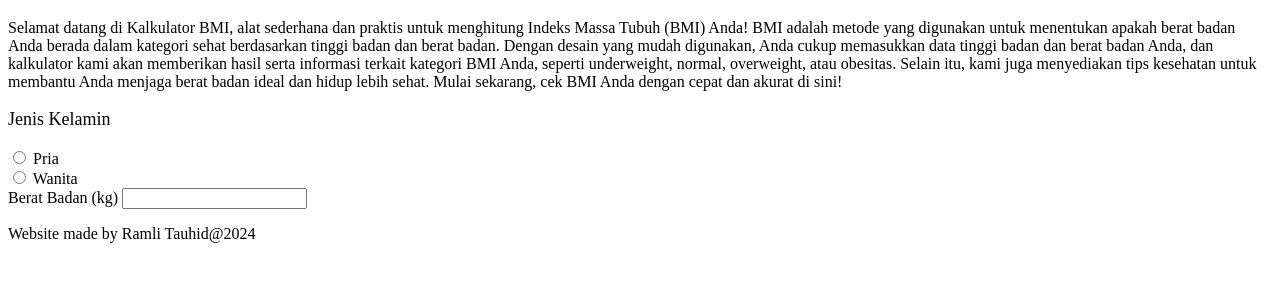
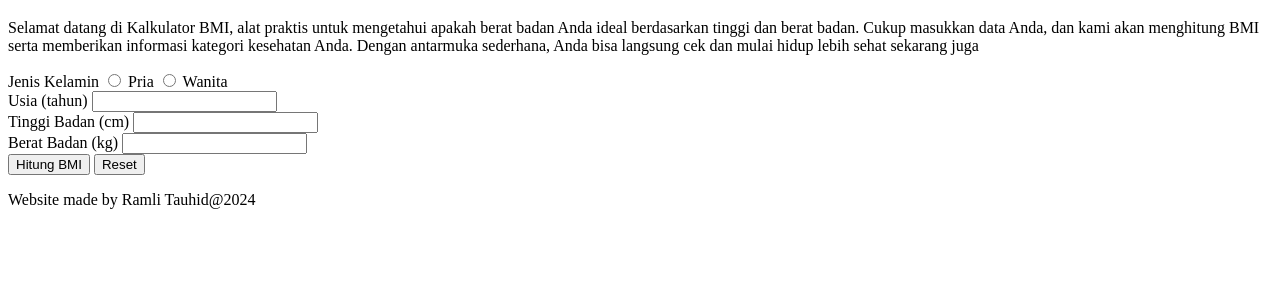
Before and after one commit to revou-fundamental-course/25-nov-24-RamliTau, a plain HTML site: page index.html in a window 1280 px wide. Shown: the part 61-342 px from the top of the page. Drawn offline with Linux system fonts and the light colour scheme.

Commit message:
Penambahan tombol kirim/hitung dan perbaikan urutan isian

```diff
--- a/css/style.css
+++ b/css/style.css
@@ -1 +1,3 @@
 /* File CSS */
+
+.judul_input{font-weight: bold;font-style: normal;font-size: large}
--- a/index.html
+++ b/index.html
@@ -17,27 +17,48 @@
     <main>
         <!--Main Artikel-->
         <article>
-            <p>Selamat datang di Kalkulator BMI, alat sederhana dan praktis untuk menghitung Indeks Massa Tubuh (BMI) Anda! BMI adalah metode yang digunakan untuk menentukan apakah berat badan Anda berada dalam kategori sehat berdasarkan tinggi badan dan berat badan. Dengan desain yang mudah digunakan, Anda cukup memasukkan data tinggi badan dan berat badan Anda, dan kalkulator kami akan memberikan hasil serta informasi terkait kategori BMI Anda, seperti underweight, normal, overweight, atau obesitas. Selain itu, kami juga menyediakan tips kesehatan untuk membantu Anda menjaga berat badan ideal dan hidup lebih sehat. Mulai sekarang, cek BMI Anda dengan cepat dan akurat di sini!</p>
+            <p>Selamat datang di Kalkulator BMI, alat praktis untuk mengetahui apakah berat badan Anda ideal berdasarkan tinggi dan berat badan. Cukup masukkan data Anda, dan kami akan menghitung BMI serta memberikan informasi kategori kesehatan Anda. Dengan antarmuka sederhana, Anda bisa langsung cek dan mulai hidup lebih sehat sekarang juga</p>
         </article>
 
 
         <form>
-            <p style="font-size: large;">Jenis Kelamin</p>
+            <!--Jenis Kelamin-->
             <label>
+                Jenis Kelamin
                 <input type="radio" name="gender" value="Pria" required>
                 Pria
-            </label>
-            <br>
-            <label>
                 <input type="radio" name="gender" value="Wanita">
                 Wanita
             </label>
 
+            <!--Usia-->
+            <div>
+                <label>
+                    Usia (tahun)
+                </label>
+                <input id="input-usia" />
+            </div>
+
+            <!--Tinggi Badan-->
+            <div>
+                <label>
+                    Tinggi Badan (cm)
+                </label>
+                <input id="input-tinggi-badan" />
+            </div>
+
+            <!--Berat Badan-->
             <div>
                 <label>
                     Berat Badan (kg)
                 </label>
                 <input id="input-berat-badan" />
+            </div>
+
+            <!--Kirim/Reset-->
+            <div>
+                <button>Hitung BMI</button>
+                <button>Reset</button>
             </div>
         </form>
     </main>
```
